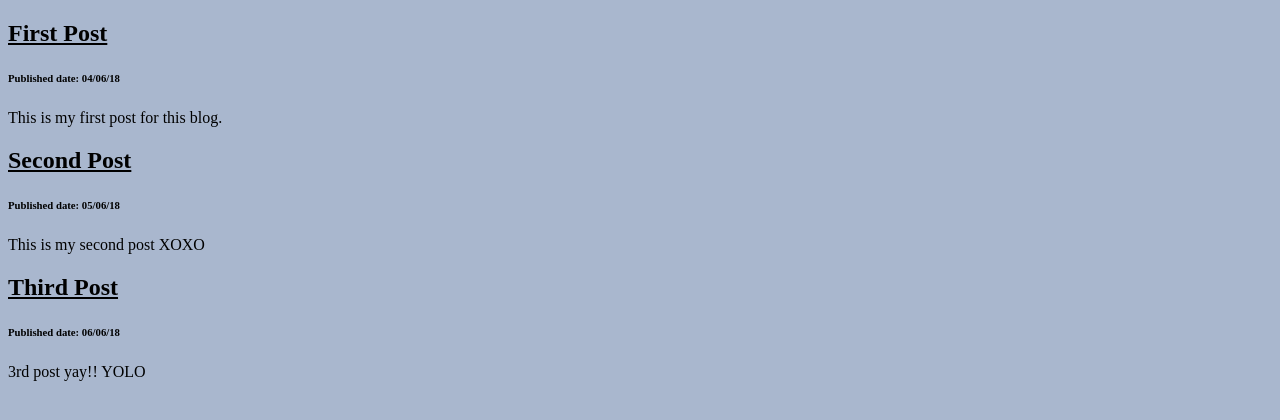
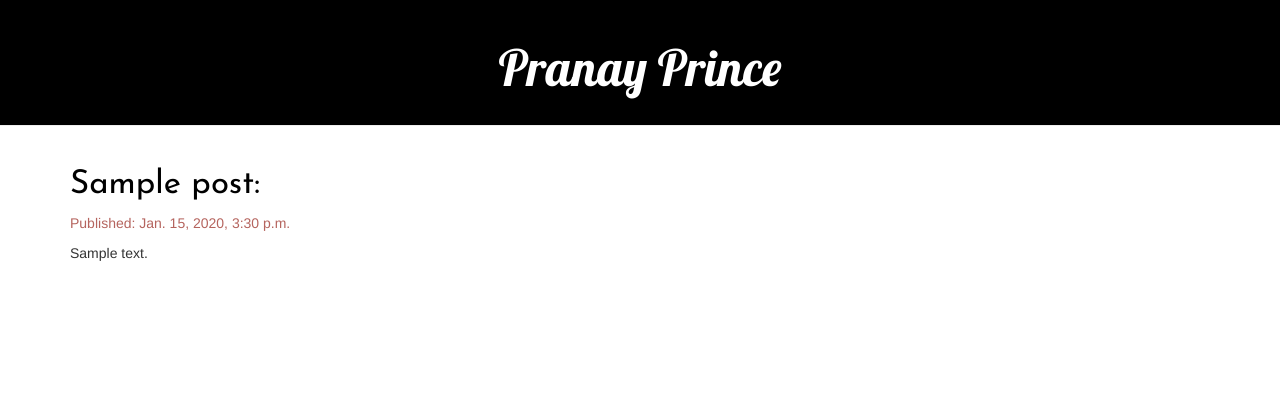
Before and after one commit to pranay-prince/my-first-blog, a Django app: template mysite/blog/templates/blog/post_list.html in a window 1280 px wide. Shown: the top 420 px of the page. Run offline with Django 3.2, Linux system fonts and the light colour scheme; the template is opened without the code that fills it: values that come from a table or form of the project are taken from there, others are empty; tables that the repository leaves empty hold one stand-in row (values such as "Sample post"); some libraries are stand-ins or nearby versions.

Commit message:
postlist

```diff
--- a/mysite/blog/templates/blog/post_list.html
+++ b/mysite/blog/templates/blog/post_list.html
@@ -4,30 +4,47 @@
 		<title>BLOG</title>
 		<meta content="text/html; charset=ISO-8859-1"
 		http-equiv="content-type">
+		<link rel="stylesheet" href="//maxcdn.bootstrapcdn.com/bootstrap/3.2.0/css/bootstrap.min.css">
+		<link rel="stylesheet" href="//maxcdn.bootstrapcdn.com/bootstrap/3.2.0/css/bootstrap-theme.min.css">
+		<link href="//fonts.googleapis.com/css?family=Lobster&subset=latin,latin-ext" rel="stylesheet" type="text/css">
+		<link href="https://fonts.googleapis.com/css?family=Josefin+Sans" rel="stylesheet">
 		<style type="text/css">
-		h2{
-			text-decoration: underline;
+			h1{
+				font-family: Lobster;
+				text-align: center;
+				font-size: 50px;
+				color: #fff;
 			}
-		body{
-			background-color: #a9b7ce;
+			h2 a{
+				font-family: Josefin Sans, sans-serif;
+				color: #000;
+				font-size: 33px;
+			}
+			.page-header{
+				background-color: #000;
+				margin-top: 0px;
+				padding-top: 20px;
+				padding-bottom: 20px;
+			}
+			.date{
+				color: #B5645E;
 			}
 		</style>
 	</head>
 	<body>
+		<div class="page-header">
+			<h1>Pranay Prince</h1>
+		</div>
+		<div class="container">
+			{% for post in posts %}
 			<div>
-		<h2>First Post</h2>
-		<h6>Published date: 04/06/18</h6>
-		<p>This is my first post for this blog.</p>
+				<h2><a href="">{{ post.title }}:</a></h1>
+				<div class="date">
+					<p>Published: {{ post.published_date }}</p>
 				</div>
-	<div>
-		<h2>Second Post</h2>
-		<h6>Published date: 05/06/18</h6>
-		<p>This is my second post XOXO</p>
+				<p>{{post.text|linebreaksbr}}</p>
 			</div>
-	<div>
-		<h2>Third Post</h2>
-		<h6>Published date: 06/06/18</h6>
-		<p>3rd post yay!! YOLO</p>
+			{% endfor %}
 		</div>
 	</body>
 </html>
--- a/mysite/blog/views.py
+++ b/mysite/blog/views.py
@@ -1,5 +1,8 @@
 from django.shortcuts import render
+from django.utils import timezone
+from .models import post
 
 # Create your views here.
 def post_list(request):
-    return render(request, 'blog/post_list.html', {})
+    posts = post.objects.filter(published_date__lte=timezone.now()).order_by('published_date')
+    return render(request, 'blog/post_list.html', {'posts': posts})
```
Lines whose indentation alone changed are shown as unchanged.
